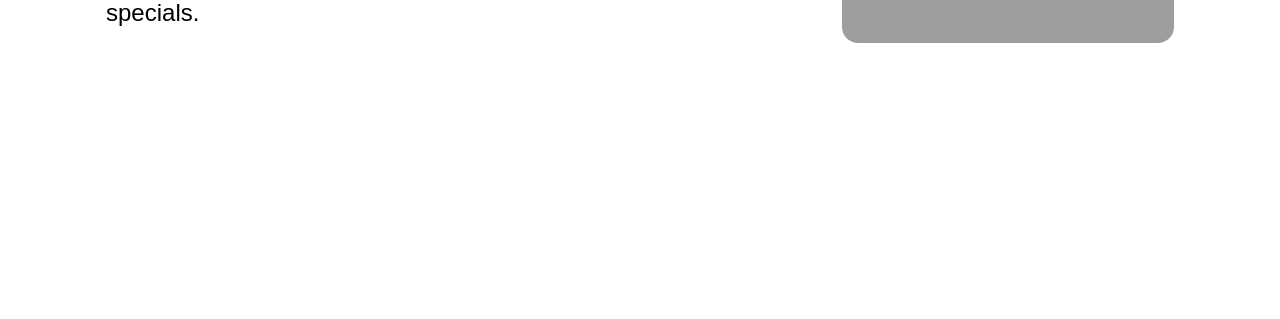
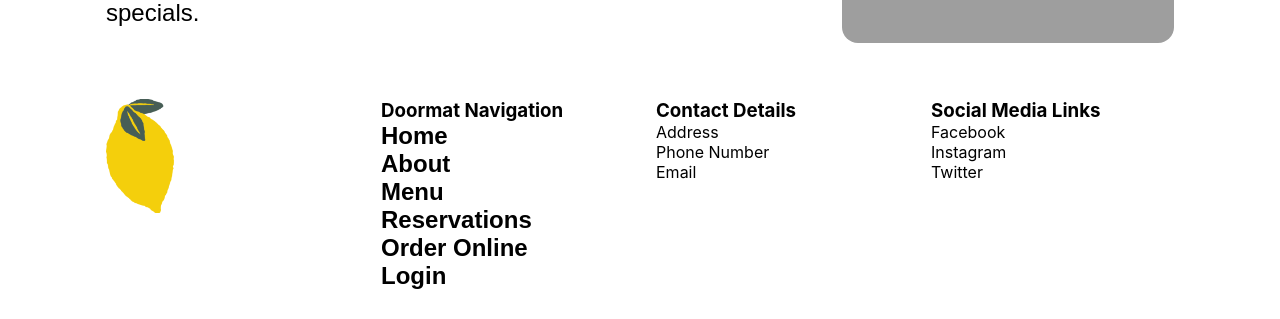
Before and after one commit to chrstief/Meta-Frontend-Developer-Capstone, a React (Create React App) app: page / in a window 1280 px wide. Shown: the part 2047-2366 px from the top of the page. Before the commit the page ends 2114 px from the top, so only its background shows below. Built offline with nearby package versions, Linux system fonts and the light colour scheme; grey boxes are pictures that could not be loaded; a web font is replaced by a local one.

Commit message:
add footer

```diff
--- a/src/Components/Footer/Footer.js
+++ b/src/Components/Footer/Footer.js
@@ -1,30 +1,31 @@
 import logoLarge from '../../Assets/LogoLarge.png';
 import styles from './Footer.module.css';
+import { Link } from "react-router-dom";
 
 export default function Footer() {
   return (
-    <footer className={styles.footer}>
+    <footer className={`container ${styles.grid}`}>
         <img src={logoLarge} width='70px' alt='Logo'/>
         <div>
             <h3>Doormat Navigation</h3>
             <ul className={styles.ul}>
             <li>
-                    <a className={styles.a} href='#Home'>Home</a>
+                <Link className={`${styles.a} link link cardTitle`} to="/">Home</Link>
             </li>
             <li>
-                    <a className={styles.a} href='#About'>About</a>
+                <Link className={`${styles.a} link cardTitle`} to="/">About</Link>
             </li>
             <li>
-                    <a className={styles.a} href='#Menu'>Menu</a>
+                <Link className={`${styles.a} link cardTitle`} to="/">Menu</Link>
             </li>
             <li>
-                    <a className={styles.a} href='#Reservations'>Reservations</a>
+                <Link className={`${styles.a} link cardTitle`} to="/">Reservations</Link>
             </li>
             <li>
-                    <a className={styles.a} href='#Order_Online'>Order Online</a>
+                <Link className={`${styles.a} link cardTitle`} to="/BookingPage">Order Online</Link>
             </li>
             <li>
-                    <a className={styles.a} href='#Login'>Login</a>
+                <Link className={`${styles.a} link cardTitle`} to="/">Login</Link>
             </li>
             </ul>
         </div>
--- a/src/Components/Footer/Footer.module.css
+++ b/src/Components/Footer/Footer.module.css
@@ -1,8 +1,10 @@
-.footer {
+.grid {
     display: grid;
-    grid-auto-flow: column;
-    grid-auto-columns: 150px;
-}
+    grid-template-columns: repeat(auto-fill, minmax(200px, 1fr));
+    gap: 2rem;
+    padding-top: 2rem;
+    padding-bottom: 2rem;
+  }
 
 .ul {
     list-style: none;
--- a/src/Views/HomePage/HomePage.js
+++ b/src/Views/HomePage/HomePage.js
@@ -18,7 +18,7 @@ export default function HomePage() {
       <Specials/>
       <Testimonials/>
       <About/>
-      {/* <Footer/> */}
+      <Footer/>
     </div>
   )
 }
```
Lines whose indentation alone changed are shown as unchanged.
